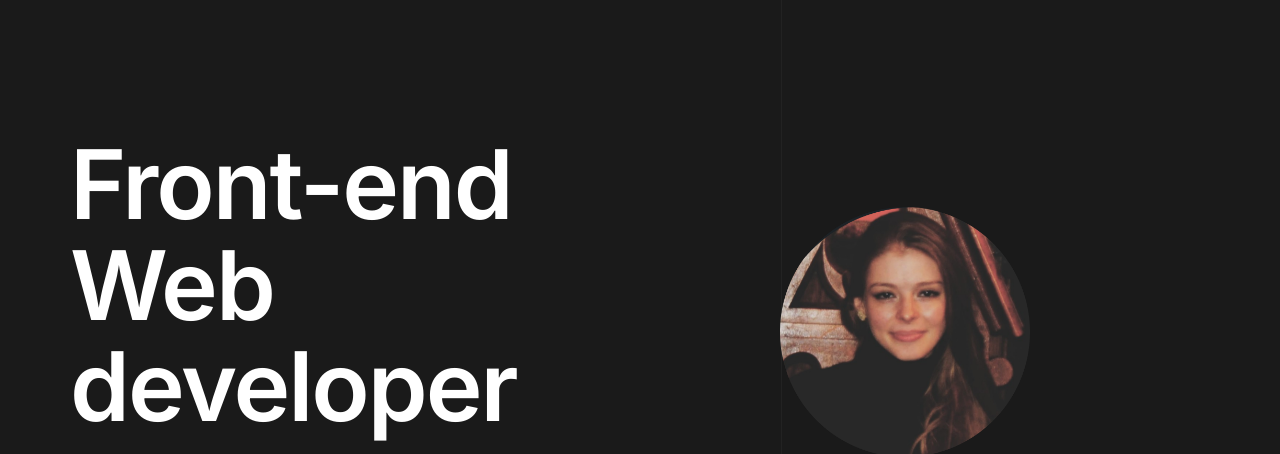
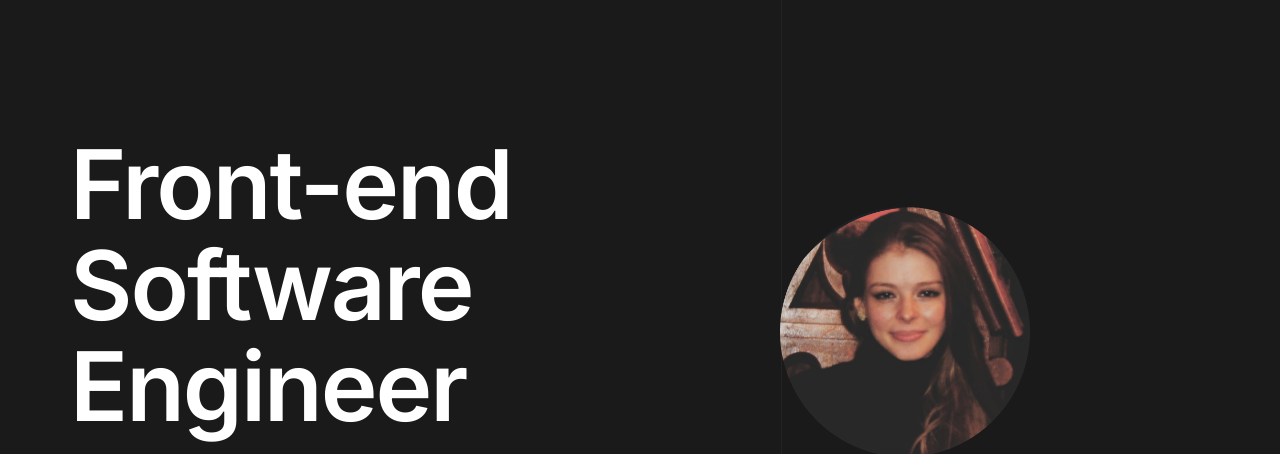
Before and after one commit to frontendella/Portfolio, a plain HTML site: page index.html in a window 1280 px wide. Shown: the part 131-585 px from the top of the page. Drawn offline with nearby package versions, Linux system fonts and the light colour scheme; a script that the page names is missing.

Commit message:
updated Title

```diff
--- a/index.html
+++ b/index.html
@@ -54,7 +54,7 @@
             <div class="hero__content">
 
                 <h1 class="hero__content-title">
-                    Front-end <br> Web <br> developer
+                    Front-end Software Engineer
                 </h1>
             <div class="hero__content-line"></div>
 
```
